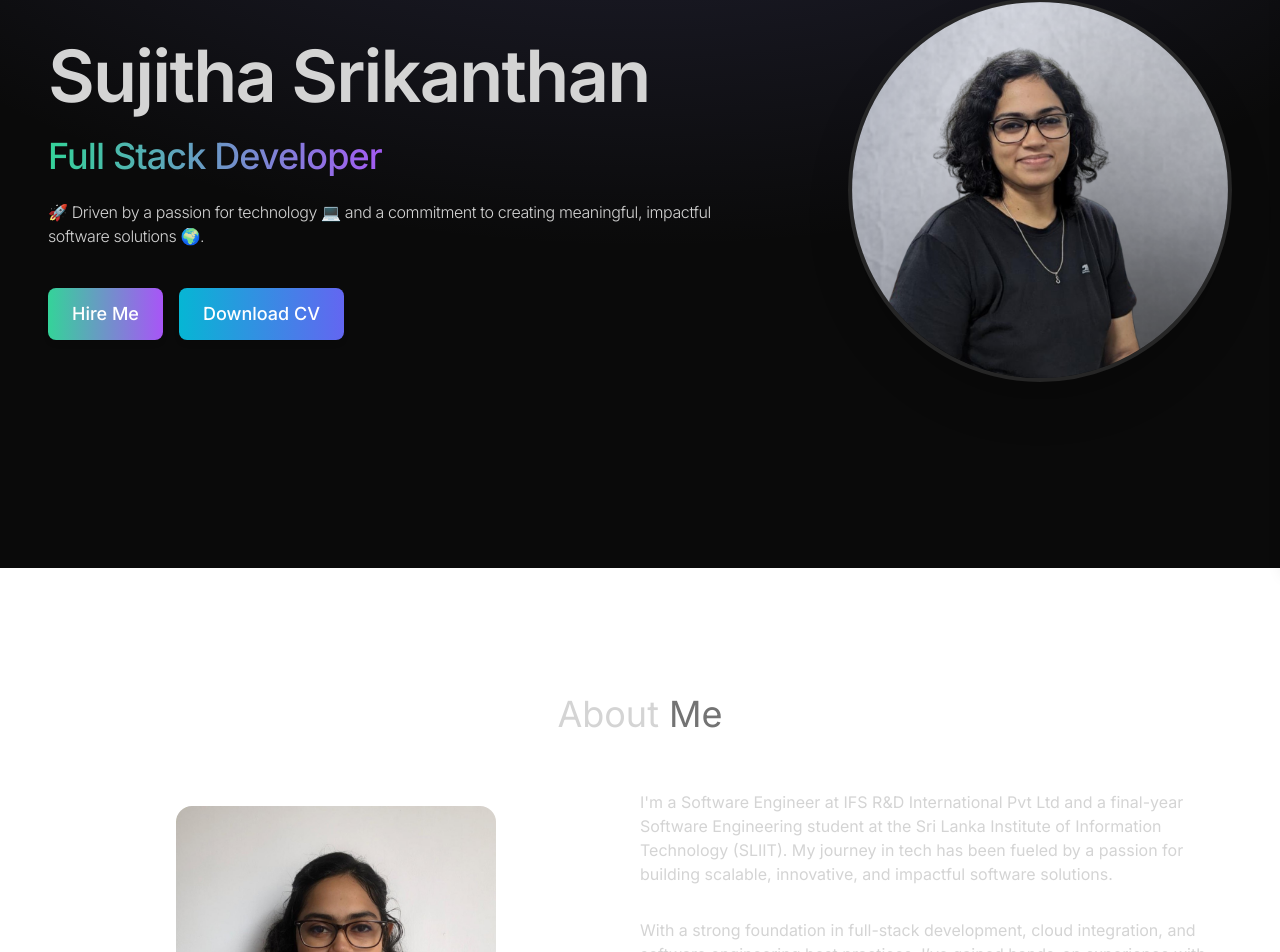
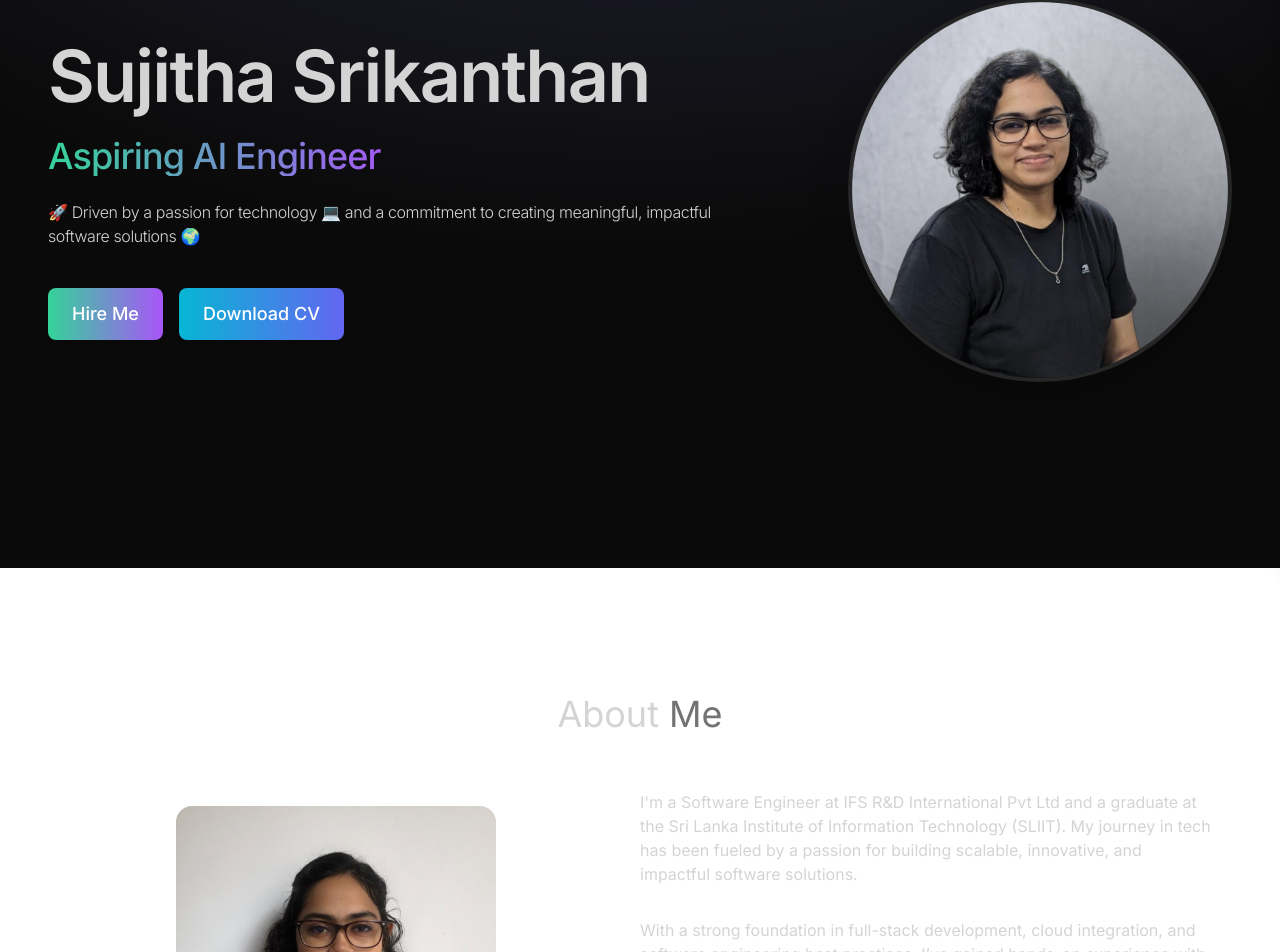
Before and after one commit to Sujitha1221/Portfolio-Sujitha-Srikanthan, a React (Vite) app in the folder my-project/: page / in a window 1280 px wide. Shown: the part 232-1184 px from the top of the page. Built offline with nearby package versions, Linux system fonts and the light colour scheme.

Commit message:
Update Hero component roles and refine ABOUT_TEXT_1 for clarity

```diff
--- a/my-project/src/components/Hero.jsx
+++ b/my-project/src/components/Hero.jsx
@@ -6,8 +6,8 @@ const Hero = () => {
   const [roleIndex, setRoleIndex] = useState(0);
   const roles = [
     "Software Engineer at IFS",
-    "Fresh Graduate from SLIIT",
-    "Full Stack Developer",
+    "AI Enthusiast",
+    "Aspiring AI Engineer",
   ];
 
   useEffect(() => {
@@ -53,7 +53,7 @@ const Hero = () => {
               transition={{ duration: 1, delay: 0.4 }}
               className="max-w-2xl py-4 font-light tracking-tight text-neutral-300"
             >
-              🚀 Driven by a passion for technology 💻 and a commitment to creating meaningful, impactful software solutions 🌍.
+              🚀 Driven by a passion for technology 💻 and a commitment to creating meaningful, impactful software solutions 🌍
             </motion.p>
 
             {/* Buttons */}
@@ -70,7 +70,7 @@ const Hero = () => {
                 Hire Me
               </motion.a>
               <motion.a
-                href="https://drive.google.com/file/d/1IgDSc9vOzHsgm2LdvbdFOChf7IE8bbZR/view?usp=sharing"
+                href="https://drive.google.com/file/d/1hw42b6DEfNNyEmzFteYf-zSnmPCDOpLN/view?usp=sharing"
                 download
                 initial={{ opacity: 0, y: 20 }}
                 animate={{ opacity: 1, y: 0 }}
--- a/my-project/src/constants/index.js
+++ b/my-project/src/constants/index.js
@@ -14,7 +14,7 @@ import project13 from "../assets/projects/phone shop.jpg";
 
 export const HERO_CONTENT = `Passionate about technology, problem-solving, and building impactful solutions for the future.`;
 
-export const ABOUT_TEXT_1 = `I'm a Software Engineer at IFS R&D International Pvt Ltd and a final-year Software Engineering student at the Sri Lanka Institute of Information Technology (SLIIT). My journey in tech has been fueled by a passion for building scalable, innovative, and impactful software solutions.`;
+export const ABOUT_TEXT_1 = `I'm a Software Engineer at IFS R&D International Pvt Ltd and a graduate at the Sri Lanka Institute of Information Technology (SLIIT). My journey in tech has been fueled by a passion for building scalable, innovative, and impactful software solutions.`;
 export const ABOUT_TEXT_2 = `With a strong foundation in full-stack development, cloud integration, and software engineering best practices, I’ve gained hands-on experience with a diverse tech stack, including Java, Python, C#, React, Node.js, Flutter, and MongoDB. I enjoy solving real-world problems through technology and thrive in environments where I can continuously learn and grow.`;
 export const ABOUT_TEXT_3 = `Outside of my academic and professional work, I actively explore emerging tools and frameworks, always looking for new ways to improve code quality, performance, and user experience. I’m particularly interested in projects that push boundaries and allow me to collaborate with others to deliver meaningful solutions.`;
 
@@ -23,7 +23,7 @@ export const EXPERIENCES = [
     year: "2025 June - Present",
     role: "Software Engineer – Engineering, Construction & Infrastructure Team",
     company: "IFS R&D International (Pvt) Ltd.",
-    description: `Actively building domain expertise while familiarizing with the development environment, frameworks, and delivery processes for industry-specific solutions. Collaborating closely with senior engineers and technical leads to contribute to core feature development and long-term platform enhancements.`,
+    description: `Investigating and resolving technical issues across IFS Cloud and IFS Applications, covering integrations, database operations, background processing, and reporting. I trace problems to their root cause using application logs and database diagnostics, reproduce defects, validate fixes, and work with development teams to improve product reliability. I also support enterprise customers in engineering and construction, and manufacturing, helping keep business-critical systems running smoothly.`,
     technologies: ["IFS Cloud", "Aurena", "C#", ".NET", "PL/SQL"],
   },
   {
```
